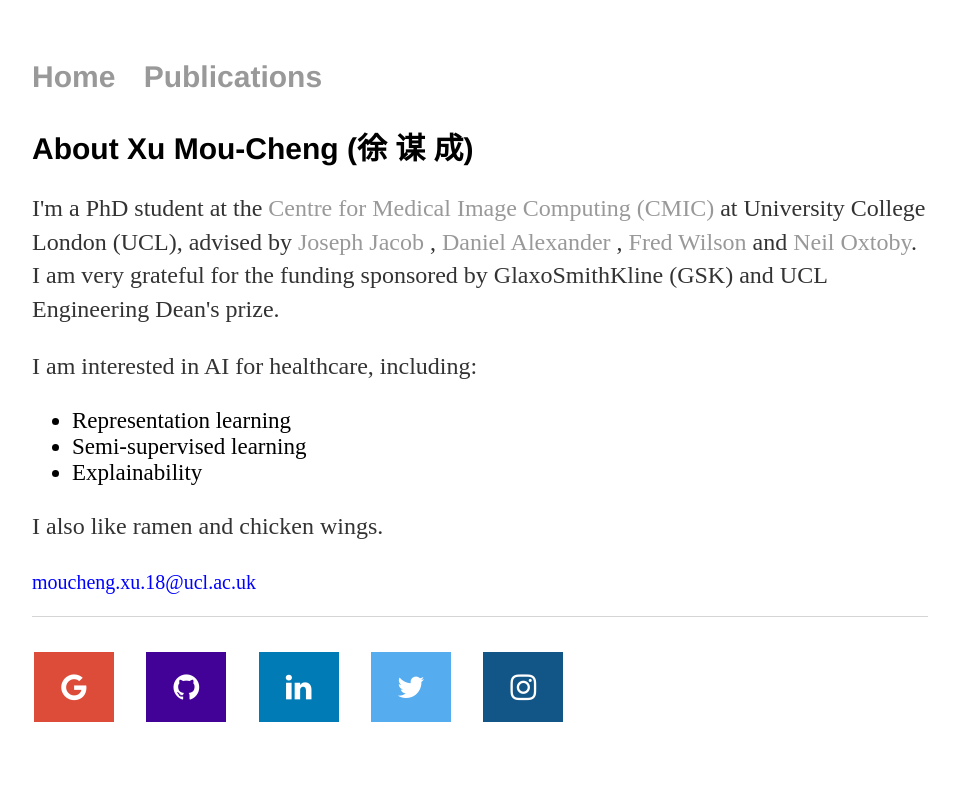
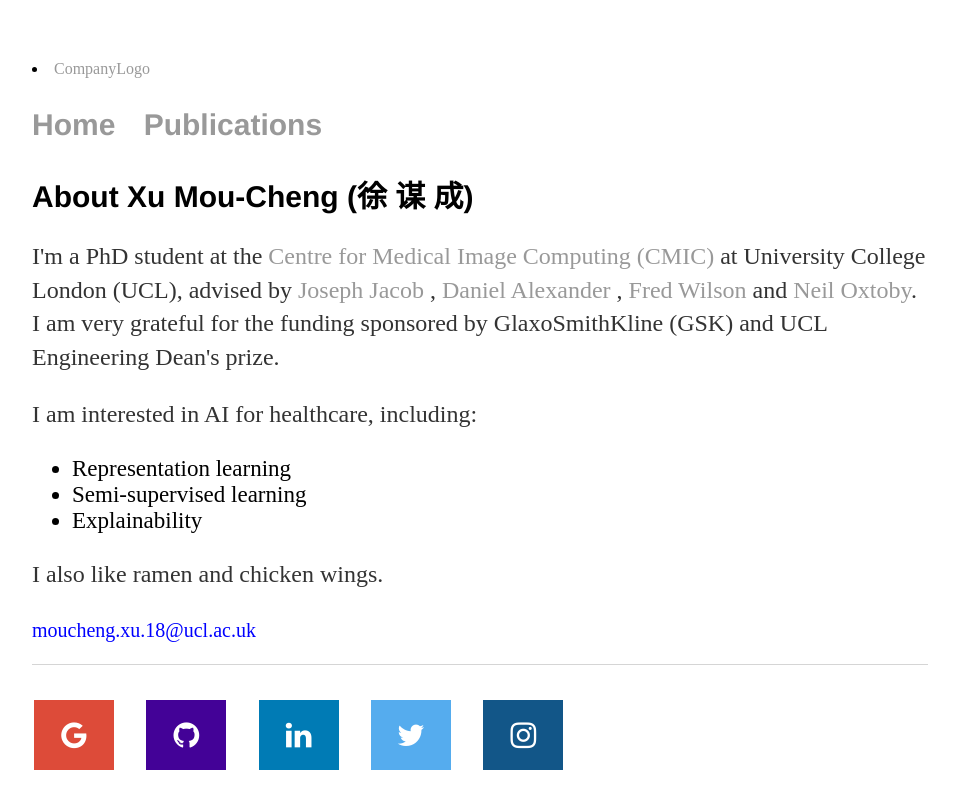
Before and after one commit to moucheng2017/mouchengxu.github.io, a Jekyll site: the page built from index.html, in a window 1280 px wide. Shown: the top 809 px of the page, without its empty margins (160-1116 px from the left). Built offline with Jekyll 4.4.1, drawn with Linux system fonts in a browser that asks for light colours.

Commit message:
Update default.html

```diff
--- a/_layouts/default.html
+++ b/_layouts/default.html
@@ -1,18 +1,23 @@
 <!DOCTYPE html>
 	<html>
+
 		<head>
 			<title>{{ page.title }}</title>
 			<!-- link to main stylesheet -->
 			<link rel="stylesheet" type="text/css" href="/css/main.css">
 			<link rel="stylesheet" href="https://cdnjs.cloudflare.com/ajax/libs/font-awesome/4.7.0/css/font-awesome.min.css">
 		</head>
+
 		<body>
+
 			<nav>
+			<li><a href="#default" class="logo">CompanyLogo</a></li>
 	    		<ul>
 	        		<li><a href="/">Home</a></li>
 	        		<li><a href="/projects">Publications</a></li>
 	    		</ul>
 			</nav>
+
 			<div class="container">
 
 			{{ content }}
```
